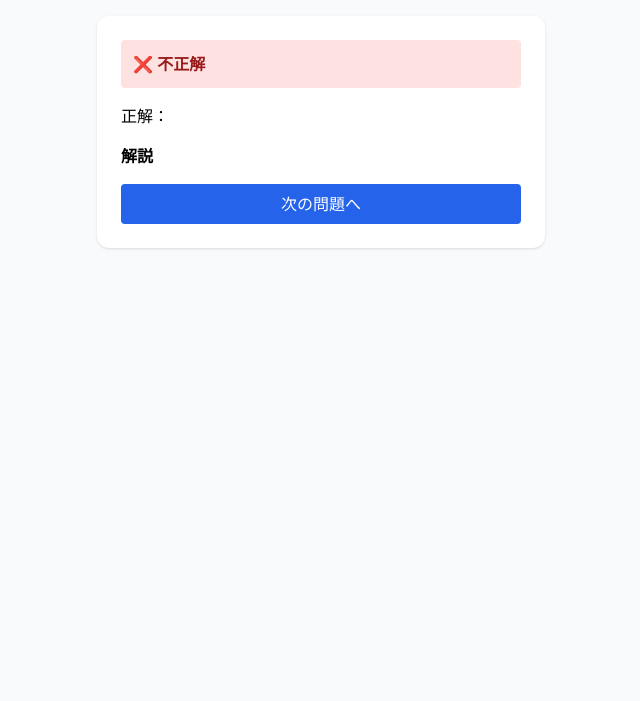
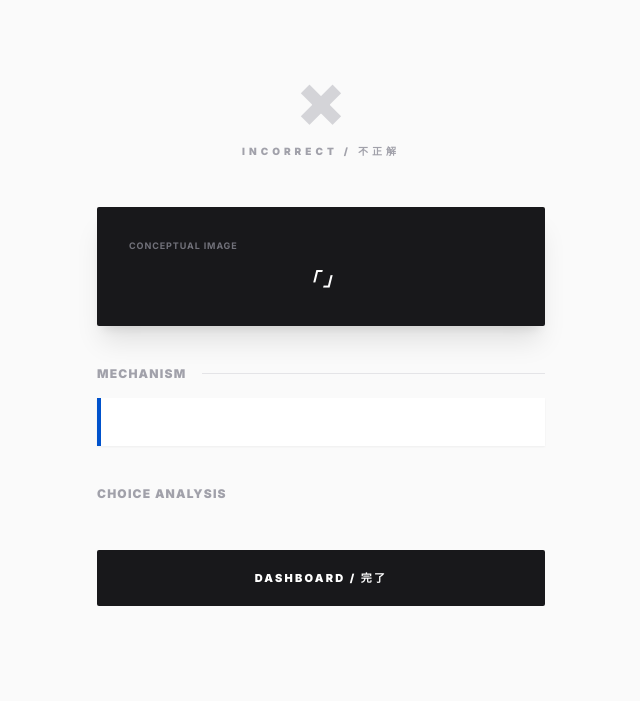
Before and after one commit to youandi78/mediclal-app, a Flask app: template templates/result.html in a window 1280 px wide. Shown: the top 701 px of the page, without its empty margins (319-959 px from the left). Run offline with Flask 3, Linux system fonts and the light colour scheme; the template is opened without the code that fills it, so the values that code supplies are empty; the visitor is signed in with stand-in values (Sample User, id 1); some libraries are stand-ins or nearby versions.

Commit message:
result.html

```diff
--- a/templates/result.html
+++ b/templates/result.html
@@ -2,38 +2,72 @@
 <html lang="ja">
 <head>
     <meta charset="UTF-8">
-    <title>結果</title>
+    <meta name="viewport" content="width=device-width, initial-scale=1.0">
+    <title>機序解析完了 | Yuu</title>
     <script src="https://cdn.tailwindcss.com"></script>
+    <link rel="preconnect" href="https://fonts.googleapis.com">
+    <link rel="preconnect" href="https://fonts.gstatic.com" crossorigin>
+    <link href="https://fonts.googleapis.com/css2?family=Inter:wght@400;700;900&family=Noto+Sans+JP:wght@400;700;900&display=swap" rel="stylesheet">
+    <style>
+        body { font-family: 'Inter', 'Noto Sans JP', sans-serif; }
+        .text-medical-blue { color: #0052CC; }
+        .bg-medical-blue { background-color: #0052CC; }
+        .border-medical-blue { border-color: #0052CC; }
+    </style>
 </head>
-<body class="bg-slate-50 p-4">
+<body class="bg-zinc-50 text-zinc-900 p-4">
+<div class="max-w-md mx-auto">
 
-<div class="max-w-md mx-auto bg-white p-6 rounded-xl shadow">
+    <div class="py-12 text-center">
+        {% if correct %}
+            <div class="text-7xl font-black text-medical-blue mb-2">○</div>
+            <p class="text-[10px] font-black uppercase tracking-[0.4em] text-medical-blue">Correct / 正解</p>
+        {% else %}
+            <div class="text-7xl font-black text-zinc-300 mb-2">×</div>
+            <p class="text-[10px] font-black uppercase tracking-[0.4em] text-zinc-400">Incorrect / 不正解</p>
+        {% endif %}
+    </div>
 
-    {% if correct %}
-        <div class="bg-green-100 text-green-800 p-3 rounded mb-4 font-bold">
-            ✅ 正解
+    <section class="bg-zinc-900 p-8 rounded-sm shadow-xl mb-10">
+        <p class="text-[9px] font-bold text-zinc-500 uppercase tracking-widest mb-3">Conceptual Image</p>
+        <p class="text-white text-lg font-bold italic leading-relaxed text-center">
+            「 {{ q.imagery_hint }} 」
+        </p>
+    </section>
+
+    <section class="mb-10">
+        <h2 class="text-xs font-black text-zinc-400 uppercase tracking-widest mb-4 flex items-center gap-4">
+            Mechanism <span class="h-[1px] bg-zinc-200 flex-grow"></span>
+        </h2>
+        <div class="bg-white p-6 border-l-4 border-medical-blue shadow-sm">
+            <p class="text-sm font-bold leading-relaxed text-zinc-700">
+                {{ q.core_mechanism }}
+            </p>
         </div>
-    {% else %}
-        <div class="bg-red-100 text-red-800 p-3 rounded mb-4 font-bold">
-            ❌ 不正解
+    </section>
+
+    <section class="mb-12">
+        <h2 class="text-xs font-black text-zinc-400 uppercase tracking-widest mb-4">Choice Analysis</h2>
+        <div class="space-y-3">
+            {% for exp in explanations %}
+            <div class="text-[12px] p-4 rounded-sm border transition-all
+                {% if loop.index0 == correct_index %}
+                    bg-blue-50 border-medical-blue text-medical-blue font-bold
+                {% else %}
+                    bg-white border-zinc-100 text-zinc-500
+                {% endif %}">
+                <span class="inline-block w-4">{{ loop.index }}.</span> {{ exp }}
+            </div>
+            {% endfor %}
         </div>
-        <p class="mb-2">正解：{{ correct_index + 1 }}</p>
-    {% endif %}
+    </section>
 
-    <h3 class="font-bold mt-4 mb-2">解説</h3>
-
-    {% for exp in explanations %}
-        <div class="text-sm mb-2 p-2 bg-slate-50 rounded">
-            {{ loop.index }}. {{ exp }}
-        </div>
-    {% endfor %}
-
-    <a href="/"
-       class="block mt-4 bg-blue-600 text-white text-center py-2 rounded hover:bg-blue-700">
-       次の問題へ
-    </a>
+    <div class="pb-20">
+        <a href="/" class="block w-full bg-zinc-900 text-white text-center py-5 rounded-sm text-[11px] font-black uppercase tracking-[0.2em] hover:bg-medical-blue transition-all">
+            Dashboard / 完了
+        </a>
+    </div>
 
 </div>
-
 </body>
 </html>
```
